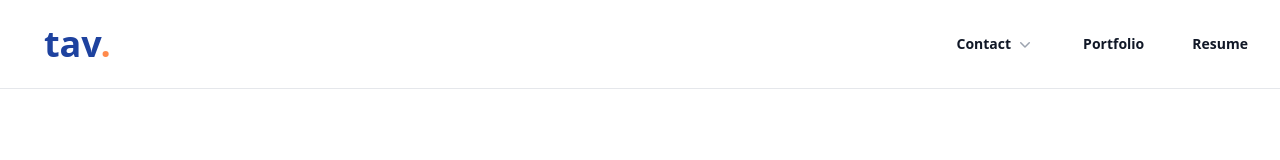
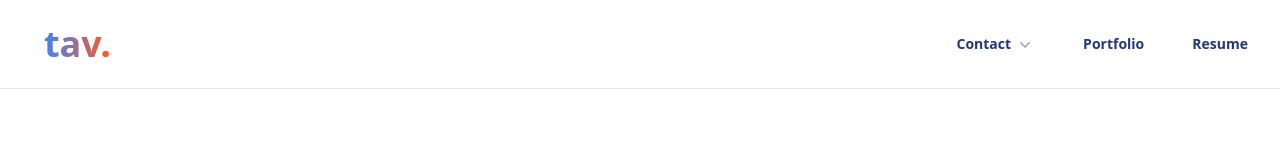
Before and after one commit to tavargas9/react-portfolio, a React (Vite) app: page / in a window 1280 px wide. Shown: the top 160 px of the page. Built offline with nearby package versions, Linux system fonts and the light colour scheme.

Commit message:
clean navbar for large screens

```diff
--- a/src/components/Navbar.jsx
+++ b/src/components/Navbar.jsx
@@ -32,7 +32,9 @@ export default function Nav() {
       <nav className="mx-auto flex max-w-7xl items-center justify-between p-6 lg:px-8" aria-label="Global">
         <div className="flex lg:flex-1">
           <a href="/" className="-m-1.5 p-1.5">
-            <span className="h-8 w-auto text-blue-800 text-4xl ml-3 font-bold hover:text-orange-400 transition ease-in">tav<span className='text-orange-400'>.</span></span>
+            <span className="group h-8 w-auto bg-gradient-to-r from-blue-500 to-orange-500 hover:bg-gradient-to-l text-transparent bg-clip-text focus:ring-blue-200 text-4xl ml-3 font-bold transition ease-in">
+              tav<span className='text-orange-500 group-hover:text-blue-800'>.</span>
+            </span>
           </a>
         </div>
         <div className="flex lg:hidden">
@@ -47,7 +49,7 @@ export default function Nav() {
         </div>
         <Popover.Group className="hidden lg:flex lg:gap-x-12">
           <Popover className="relative">
-            <Popover.Button className="flex items-center gap-x-1 text-sm font-semibold leading-6 text-gray-900">
+            <Popover.Button className="flex items-center gap-x-1 text-sm font-semibold leading-6 text-blue-900 enabled:hover:text-orange-500 transition ease-in">
               Contact
               <ChevronDownIcon className="h-5 w-5 flex-none text-gray-400" aria-hidden="true" />
             </Popover.Button>
@@ -69,10 +71,10 @@ export default function Nav() {
                       className="group relative flex items-center gap-x-6 rounded-lg p-4 text-sm leading-6 hover:bg-gray-50"
                     >
                       <div className="flex h-11 w-11 flex-none items-center justify-center rounded-lg">
-                        <FontAwesomeIcon icon={item.icon} className="h-6 w-6 text-gray-600 group-hover:text-indigo-600" aria-hidden="true" />
+                        <FontAwesomeIcon icon={item.icon} className="h-6 w-6 text-blue-900 group-hover:text-orange-500" aria-hidden="true" />
                       </div>
                       <div className="flex-auto">
-                        <a href={item.href} target='_blank' className="block font-semibold text-gray-900">
+                        <a href={item.href} target='_blank' className="block font-semibold text-blue-900 hover:text-orange-500">
                           {item.name}
                           <span className="absolute inset-0" />
                         </a>
@@ -84,10 +86,10 @@ export default function Nav() {
             </Transition>
           </Popover>
 
-          <a href="#" className="text-sm font-semibold leading-6 text-gray-900">
+          <a href="#" className="text-sm font-semibold leading-6 text-blue-900 hover:text-orange-500 transition ease-in">
             Portfolio
           </a>
-          <a href="#" className="text-sm font-semibold leading-6 text-gray-900">
+          <a href="#" className="text-sm font-semibold leading-6 text-blue-900 hover:text-orange-500 transition ease-in">
             Resume
           </a>
         </Popover.Group>
```
